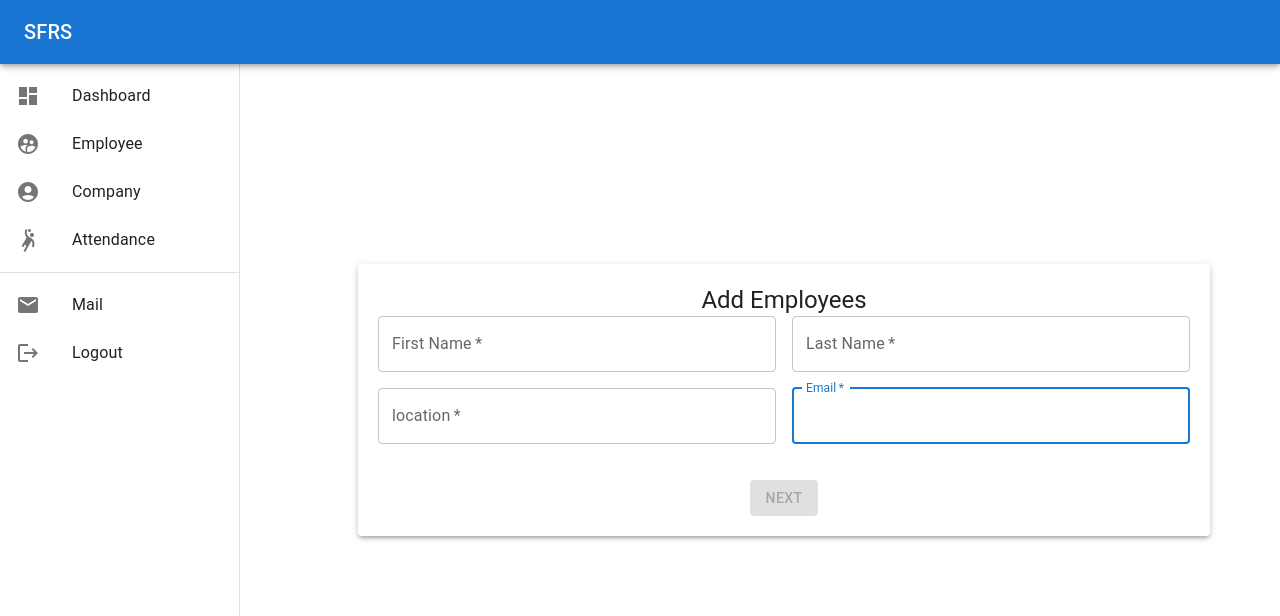
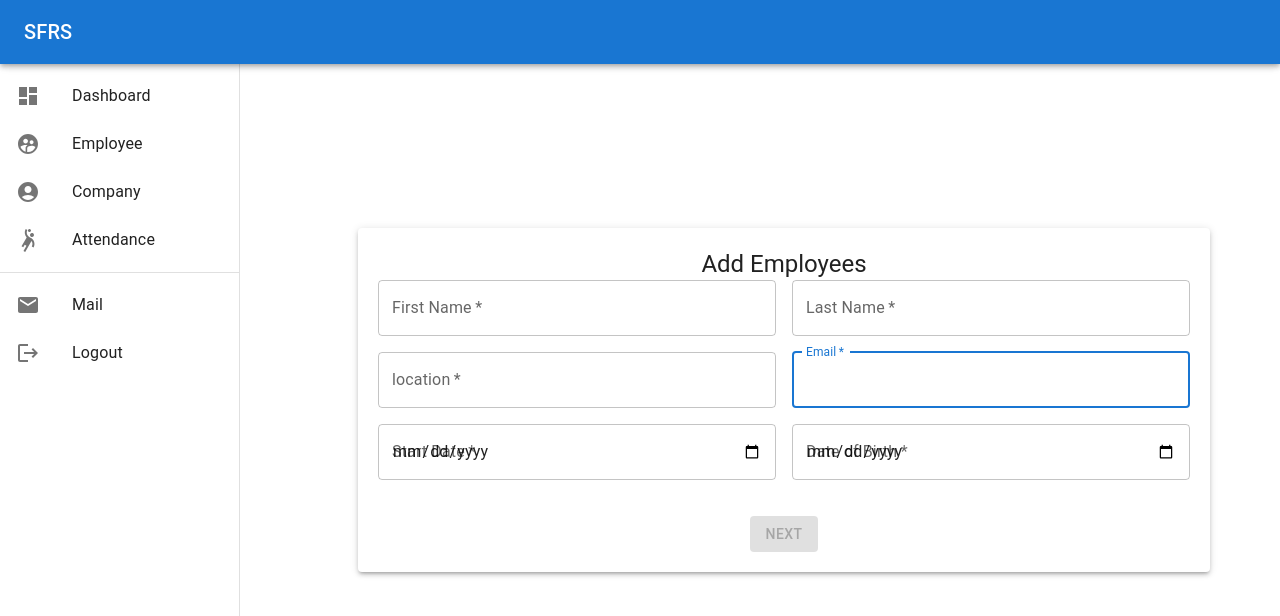
Before and after one commit to Subin10000/sfrs-frontend, a React (Create React App) app: page /addEmployees in a window 1280 px wide. Shown: the top 616 px of the page. Built offline with nearby package versions, Linux system fonts and the light colour scheme; no server answers; sample sign-in values are in the browser's storage.

Commit message:
add employee

```diff
--- a/src/Pages/Employee/AddEmployee.js
+++ b/src/Pages/Employee/AddEmployee.js
@@ -20,7 +20,9 @@ const AddEmployees = () => {
       lastName: "",
       location: "",
       email: "",
-    companyID: ""
+      startDate: "",
+      dateOfBirth: "",
+      company: ""
     });
 
     const [snackbarOpen, setSnackbarOpen] = useState(false);
@@ -30,7 +32,7 @@ const AddEmployees = () => {
     const [currentStep, setCurrentStep] = useState(1);
     const [isStep1Complete, setIsStep1Complete] = useState(false);
     const [imageId, setImageId] = useState(""); // Store the image_id
-  const [companyId, setCompanyId] = useState(""); // Store the image_id
+    const [company, setCompanyId] = useState(""); // Store the image_id
     const [imagePath, setImagePath] = useState(""); // Store the image file path
 
     const [capturedImagesCount, setCapturedImagesCount] = useState(0);
@@ -39,19 +41,29 @@ const AddEmployees = () => {
     const captureIntervalRef = useRef(null);
     const capturedImagesRef = useRef([]);
 
+
+    const fetchCompanyData = async (userId) => {
+      try {
+        const response = await axios.get(`http://localhost:8005/company/${userId}`);
+        const companyData = response.data.id;
+        setCompanyId(companyData);
+      } catch (error) {
+        console.error("Error fetching company data:", error);
+      }
+    };
+
     useEffect(() => {
-    // Check if token is set in localStorage
       const token = localStorage.getItem("token");
 
       if (!token) {
-      // If the token is not set, navigate to the login page
         navigate("/login");
-      return; // No need to fetch attendance data if not authenticated
+        return;
       }
+
       const decodedToken = jwt_decode(token);
-    const currentCompanyId = decodedToken.id;
-    setCompanyId(currentCompanyId)
-  }, []);
+      const userId = decodedToken.id;
+      fetchCompanyData(userId);
+    }, [navigate]);
 
     // Monitor changes in form data and update isStep1Complete
     useEffect(() => {
@@ -173,6 +185,7 @@ const AddEmployees = () => {
         // Add image_id to the form data before sending
         const formDataWithImageId = {
           ...formData,
+          company:company,
           image_id: imageId,
           image: imagePath, // Include the image path
         };
@@ -195,15 +208,17 @@ const AddEmployees = () => {
           lastName: "",
           location: "",
           email: "",
+          startDate: "",
+          dateOfBirth: "",
         });
 
         setImageId("");
         setImagePath("");
 
-      // Optionally, you can redirect to another page after a delay (e.g., 2 seconds)
         setTimeout(() => {
-        navigate("/employees");
-      }, 2000);
+          console.log("Redirecting to /employees");
+          navigate("/employee");
+        }, 1000);
       } catch (error) {
         setSnackbarMessage("Error adding employee.");
         setSnackbarSeverity("error");
@@ -261,6 +276,28 @@ const AddEmployees = () => {
                     onChange={handleChange}
                     required
                     autoFocus
+                  />
+                </Grid>
+                <Grid item xs={6}>
+                  <TextField
+                    fullWidth
+                    label="Start Date"
+                    name="startDate"
+                    type="date" // Assuming you want to capture a date
+                    value={formData.startDate}
+                    onChange={handleChange}
+                    required
+                  />
+                </Grid>
+                <Grid item xs={6}>
+                  <TextField
+                    fullWidth
+                    label="Date of Birth"
+                    name="dateOfBirth"
+                    type="date" // Assuming you want to capture a date
+                    value={formData.dateOfBirth}
+                    onChange={handleChange}
+                    required
                   />
                 </Grid>
                 <Grid item xs={12} align="center">
```
Lines whose indentation alone changed are shown as unchanged.
